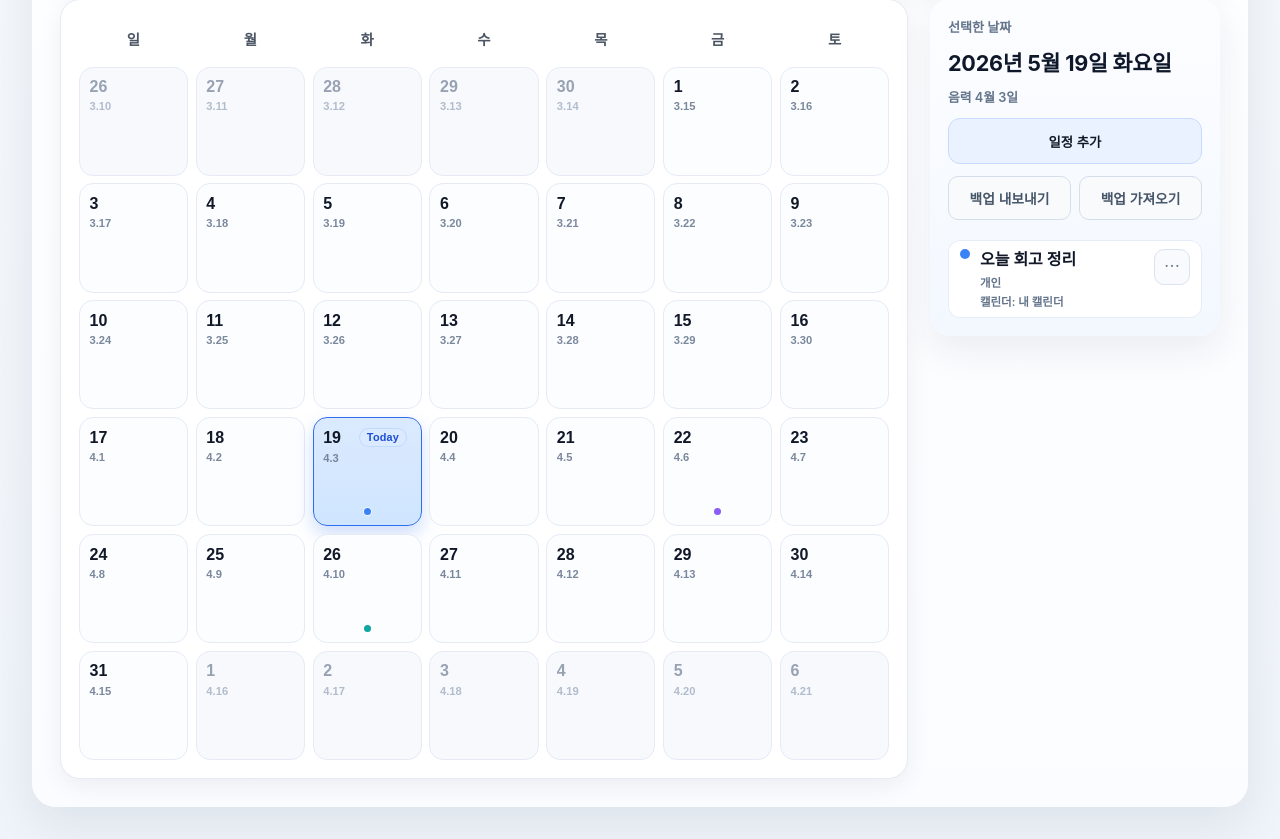
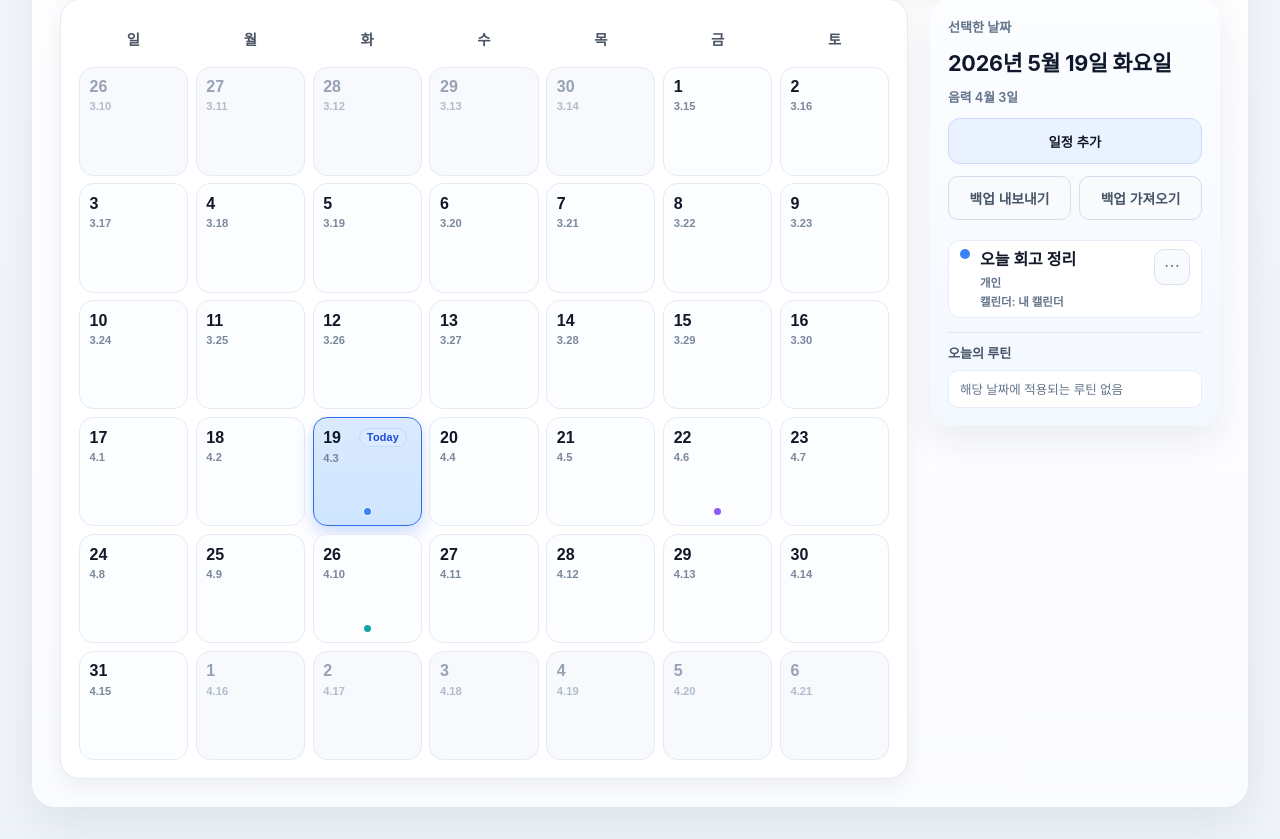
Before and after one commit to sindw07-sys/xvcnmwefqoiwsdafklcxlioweriowndcsvjk, a React (Vite) app: page / in a window 1280 px wide. Shown: the part 667-1506 px from the top of the page. Built offline with nearby package versions, Linux system fonts and the light colour scheme.

Commit message:
Connect selected date panel with routines

```diff
--- a/src/App.tsx
+++ b/src/App.tsx
@@ -8,6 +8,7 @@ const CATEGORY_STORAGE_KEY = 'uplog-categories';
 const CALENDAR_STORAGE_KEY = 'uplog-calendars';
 const CALENDAR_FILTER_STORAGE_KEY = 'uplog-calendar-filters';
 const ROUTINE_STORAGE_KEY = 'uplog-routines';
+const ROUTINE_COMPLETIONS_STORAGE_KEY = 'uplog-routine-completions';
 const GIRLFRIEND_CALENDAR_ID = 'calendar-girlfriend';
 const FAMILY_CALENDAR_ID = 'calendar-family';
 const DEFAULT_CALENDAR_ID = 'calendar-me';
@@ -415,6 +416,22 @@ function App() {
       return [];
     }
   });
+  const [routineCompletions, setRoutineCompletions] = useState<Record<string, boolean>>(() => {
+    const raw = localStorage.getItem(ROUTINE_COMPLETIONS_STORAGE_KEY);
+    if (!raw) return {};
+    try {
+      const parsed = JSON.parse(raw);
+      if (!parsed || typeof parsed !== 'object') return {};
+      return Object.entries(parsed).reduce<Record<string, boolean>>((acc, [key, value]) => {
+        if (typeof value === 'boolean') {
+          acc[key] = value;
+        }
+        return acc;
+      }, {});
+    } catch {
+      return {};
+    }
+  });
   const [isRoutineFormOpen, setIsRoutineFormOpen] = useState(false);
   const [routineTitle, setRoutineTitle] = useState('');
   const [routineCalendarId, setRoutineCalendarId] = useState(DEFAULT_CALENDAR_ID);
@@ -450,6 +467,9 @@ function App() {
     localStorage.setItem(ROUTINE_STORAGE_KEY, JSON.stringify(routines));
   }, [routines]);
   useEffect(() => {
+    localStorage.setItem(ROUTINE_COMPLETIONS_STORAGE_KEY, JSON.stringify(routineCompletions));
+  }, [routineCompletions]);
+  useEffect(() => {
     if (!routineFeedback) return;
     const timeout = window.setTimeout(() => setRoutineFeedback(''), 1800);
     return () => window.clearTimeout(timeout);
@@ -620,7 +640,8 @@ function App() {
   }, [filteredEvents, monthCells]);
 
   const monthTitle = `${currentMonth.getFullYear()}년 ${currentMonth.getMonth() + 1}월`;
-  const selectedDateEvents = eventsByDate[formatDateKey(selectedDate)] ?? [];
+  const selectedDateKey = formatDateKey(selectedDate);
+  const selectedDateEvents = eventsByDate[selectedDateKey] ?? [];
   const addFormCategories = useMemo(() => categories.filter((category) => (category.calendarId ?? DEFAULT_CALENDAR_ID) === newEventCalendarId), [categories, newEventCalendarId]);
   const editFormCategories = useMemo(() => categories.filter((category) => (category.calendarId ?? DEFAULT_CALENDAR_ID) === editingEventCalendarId), [categories, editingEventCalendarId]);
   const categoryManagementCategories = useMemo(
@@ -635,6 +656,16 @@ function App() {
     [categories, routineCalendarId],
   );
   const sortedRoutines = useMemo(() => [...routines].sort((a, b) => a.startTime.localeCompare(b.startTime)), [routines]);
+  const selectedDateRoutines = useMemo(
+    () =>
+      sortedRoutines.filter(
+        (routine) =>
+          routine.enabled &&
+          selectedCalendarIds.includes(routine.calendarId) &&
+          routine.daysOfWeek.includes(selectedDate.getDay()),
+      ),
+    [selectedCalendarIds, selectedDate, sortedRoutines],
+  );
 
   const goPrevMonth = () => {
     setCurrentMonth((prev) => new Date(prev.getFullYear(), prev.getMonth() - 1, 1));
@@ -926,6 +957,14 @@ function App() {
   const handleToggleRoutineEnabled = (routineId: string) => {
     setRoutines((prev) => prev.map((routine) => (routine.id === routineId ? { ...routine, enabled: !routine.enabled } : routine)));
     setRoutineFeedback('루틴 상태가 변경되었습니다.');
+  };
+  const handleToggleRoutineCompletion = (routineId: string) => {
+    const completionKey = `${selectedDateKey}:${routineId}`;
+    setRoutineCompletions((prev) => {
+      const nextValue = !prev[completionKey];
+      setRoutineFeedback(nextValue ? '루틴을 완료했어요.' : '루틴 완료를 해제했어요.');
+      return { ...prev, [completionKey]: nextValue };
+    });
   };
 
   return (
@@ -1376,6 +1415,40 @@ function App() {
               })}
             </ul>
           )}
+          <section className="panel-routine-section" aria-label="오늘의 루틴">
+            <p className="panel-subtitle">오늘의 루틴</p>
+            {selectedDateRoutines.length === 0 ? (
+              <div className="panel-routine-empty">
+                <p>해당 날짜에 적용되는 루틴 없음</p>
+              </div>
+            ) : (
+              <ul className="panel-routine-list">
+                {selectedDateRoutines.map((routine) => {
+                  const category = categoryById[routine.categoryId];
+                  const calendar = calendarById[routine.calendarId];
+                  const completionKey = `${selectedDateKey}:${routine.id}`;
+                  const isCompleted = Boolean(routineCompletions[completionKey]);
+                  return (
+                    <li key={routine.id} className={`panel-routine-item ${isCompleted ? 'completed' : ''}`.trim()}>
+                      <label className="panel-routine-main">
+                        <input type="checkbox" checked={isCompleted} onChange={() => handleToggleRoutineCompletion(routine.id)} aria-label={`${routine.title} 완료`} />
+                        <div className="panel-routine-content">
+                          <span className="panel-routine-title">{routine.title}</span>
+                          <span className="panel-routine-time">{routine.startTime} - {routine.endTime}</span>
+                          <span className="panel-routine-meta">캘린더: {calendar?.name ?? '-'}</span>
+                          <span className="panel-routine-meta">
+                            <span className="panel-routine-category-dot" style={{ backgroundColor: category?.color ?? '#94a3b8' }} aria-hidden="true" />
+                            카테고리: {category?.name ?? '-'}
+                          </span>
+                          {routine.memo && <span className="panel-routine-memo">{routine.memo}</span>}
+                        </div>
+                      </label>
+                    </li>
+                  );
+                })}
+              </ul>
+            )}
+          </section>
 
 
 
--- a/src/styles.css
+++ b/src/styles.css
@@ -623,6 +623,85 @@ button:active {
   flex: 0 0 auto;
 }
 
+.panel-routine-section {
+  margin-top: 2px;
+  padding-top: 10px;
+  border-top: 1px solid #dce7f8;
+}
+.panel-subtitle {
+  margin: 0 0 8px;
+  font-size: 0.82rem;
+  font-weight: 700;
+  color: #475569;
+}
+.panel-routine-empty {
+  border-radius: 10px;
+  background: #fff;
+  box-shadow: inset 0 0 0 1px #e7edf8;
+  padding: 10px 12px;
+}
+.panel-routine-empty p {
+  margin: 0;
+  font-size: 0.78rem;
+  color: #64748b;
+}
+.panel-routine-list {
+  list-style: none;
+  margin: 0;
+  padding: 0;
+  display: flex;
+  flex-direction: column;
+  gap: 7px;
+}
+.panel-routine-item {
+  border-radius: 10px;
+  background: #fff;
+  box-shadow: inset 0 0 0 1px #e7edf8;
+  padding: 8px 10px;
+}
+.panel-routine-main {
+  display: flex;
+  align-items: flex-start;
+  gap: 8px;
+}
+.panel-routine-main input {
+  margin-top: 2px;
+}
+.panel-routine-content {
+  display: flex;
+  flex-direction: column;
+  gap: 2px;
+  min-width: 0;
+}
+.panel-routine-title {
+  font-size: 0.87rem;
+  font-weight: 700;
+  color: #0f172a;
+}
+.panel-routine-time,
+.panel-routine-meta,
+.panel-routine-memo {
+  font-size: 0.74rem;
+  color: #64748b;
+}
+.panel-routine-meta {
+  display: flex;
+  align-items: center;
+  gap: 5px;
+}
+.panel-routine-category-dot {
+  width: 7px;
+  height: 7px;
+  border-radius: 999px;
+  flex: 0 0 auto;
+}
+.panel-routine-item.completed .panel-routine-content {
+  opacity: 0.58;
+}
+.panel-routine-item.completed .panel-routine-title {
+  text-decoration: line-through;
+}
+
 .panel-action-menu-button {
   min-width: 36px;
   min-height: 36px;
```
